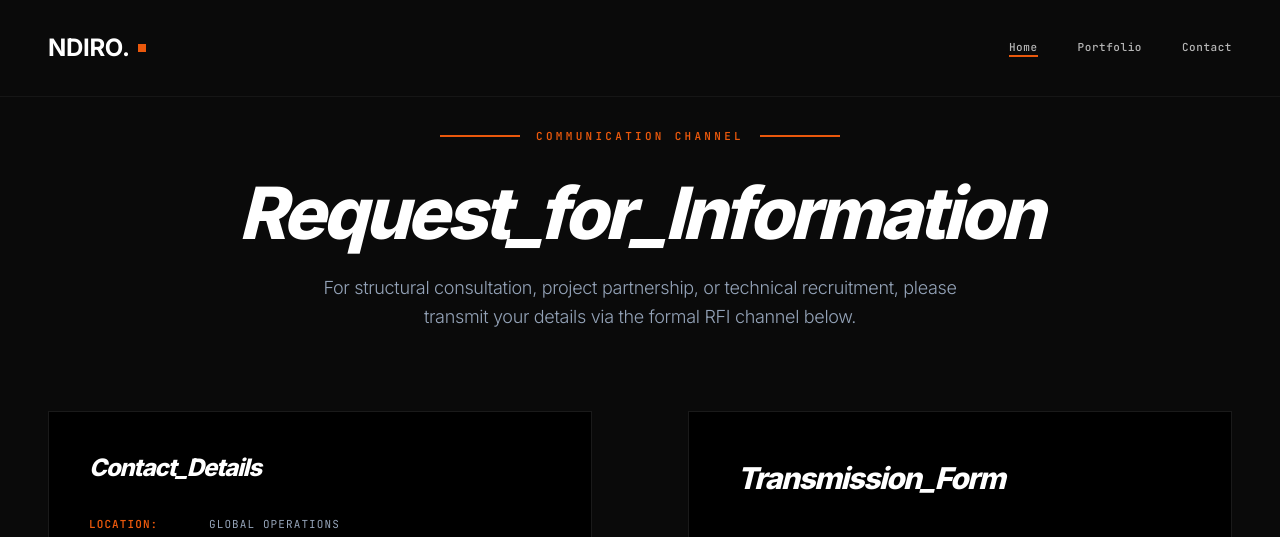
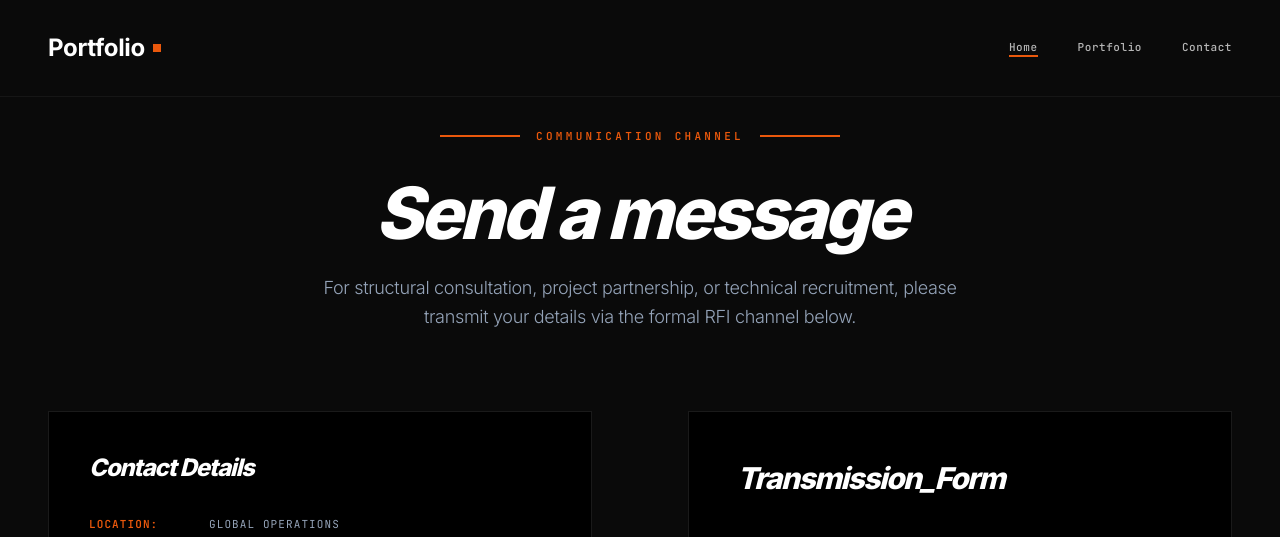
Before and after one commit to Nishan-22/engineer_portfolio, a Django app: page /contact/ in a window 1280 px wide. Shown: the top 537 px of the page. Run offline with Django 5.2, Linux system fonts and the light colour scheme; some libraries are stand-ins or nearby versions.

Commit message:
UI CHANGED

```diff
--- a/core/templates/core/base.html
+++ b/core/templates/core/base.html
@@ -59,7 +59,7 @@
     <nav class="absolute top-0 w-full z-50 py-8 px-12 border-b border-white/5">
         <div class="max-w-7xl mx-auto flex justify-between items-center">
             <div class="flex items-center gap-2">
-                <span class="text-2xl font-bold text-white">{{ profile.full_name|slice:":1" }}NDIRO.</span>
+                <span class="text-2xl font-bold text-white">{{ profile.full_name|default:"Portfolio" }}</span>
                 <span class="w-2 h-2 bg-orange-600"></span>
             </div>
             <div class="hidden md:flex gap-10 mono text-[11px] font-medium text-white/70">
--- a/core/templates/core/contact.html
+++ b/core/templates/core/contact.html
@@ -9,7 +9,7 @@
                 <span class="mono text-[11px] text-orange-600 uppercase font-bold tracking-[0.3em]">Communication Channel</span>
                 <div class="w-20 h-[2px] bg-orange-600"></div>
             </div>
-            <h1 class="text-6xl md:text-7xl font-black italic tracking-tighter text-white mb-6">Request_for_Information</h1>
+            <h1 class="text-6xl md:text-7xl font-black italic tracking-tighter text-white mb-6">Send a message</h1>
             <p class="text-slate-400 text-lg max-w-2xl mx-auto font-light leading-relaxed">
                 For structural consultation, project partnership, or technical recruitment, please transmit your details via the formal RFI channel below.
             </p>
@@ -18,7 +18,7 @@
         <div class="grid lg:grid-cols-2 gap-24">
             <div class="space-y-12">
                 <div class="bg-black border border-white/10 p-10">
-                    <h3 class="text-2xl font-black italic tracking-tighter text-white mb-8">Contact_Details</h3>
+                    <h3 class="text-2xl font-black italic tracking-tighter text-white mb-8">Contact Details</h3>
 
                     <div class="space-y-8 mono text-[11px] uppercase tracking-widest">
                         <div class="flex items-start gap-6 pb-6 border-b border-white/5">
--- a/portfolio/urls.py
+++ b/portfolio/urls.py
@@ -24,4 +24,8 @@ urlpatterns = [
     path('', include('core.urls')),
     path('projects/', include('projects.urls')),
 ]
-urlpatterns += static(settings.MEDIA_URL, document_root=settings.MEDIA_ROOT)
+
+# Serve media files in development
+if settings.DEBUG:
+    urlpatterns += static(settings.MEDIA_URL, document_root=settings.MEDIA_ROOT)
+    urlpatterns += static(settings.STATIC_URL, document_root=settings.STATIC_ROOT)
```
